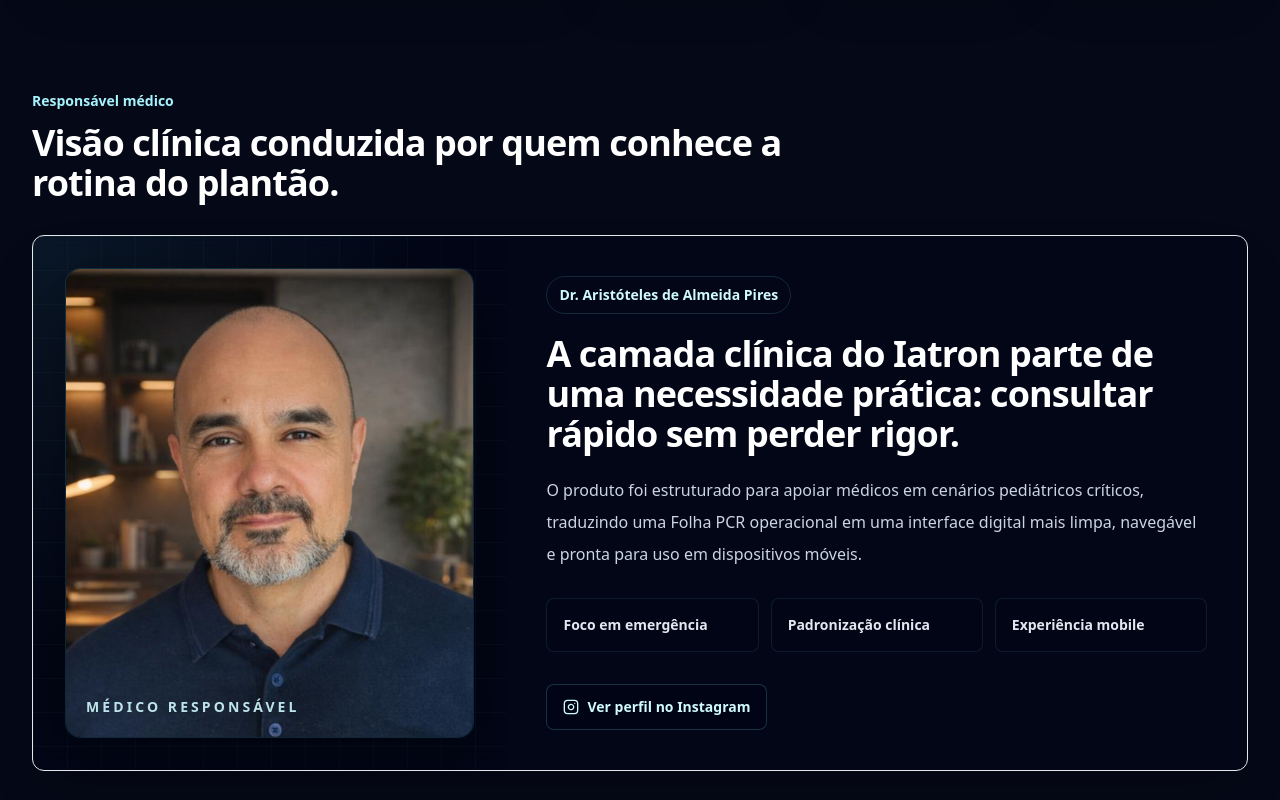
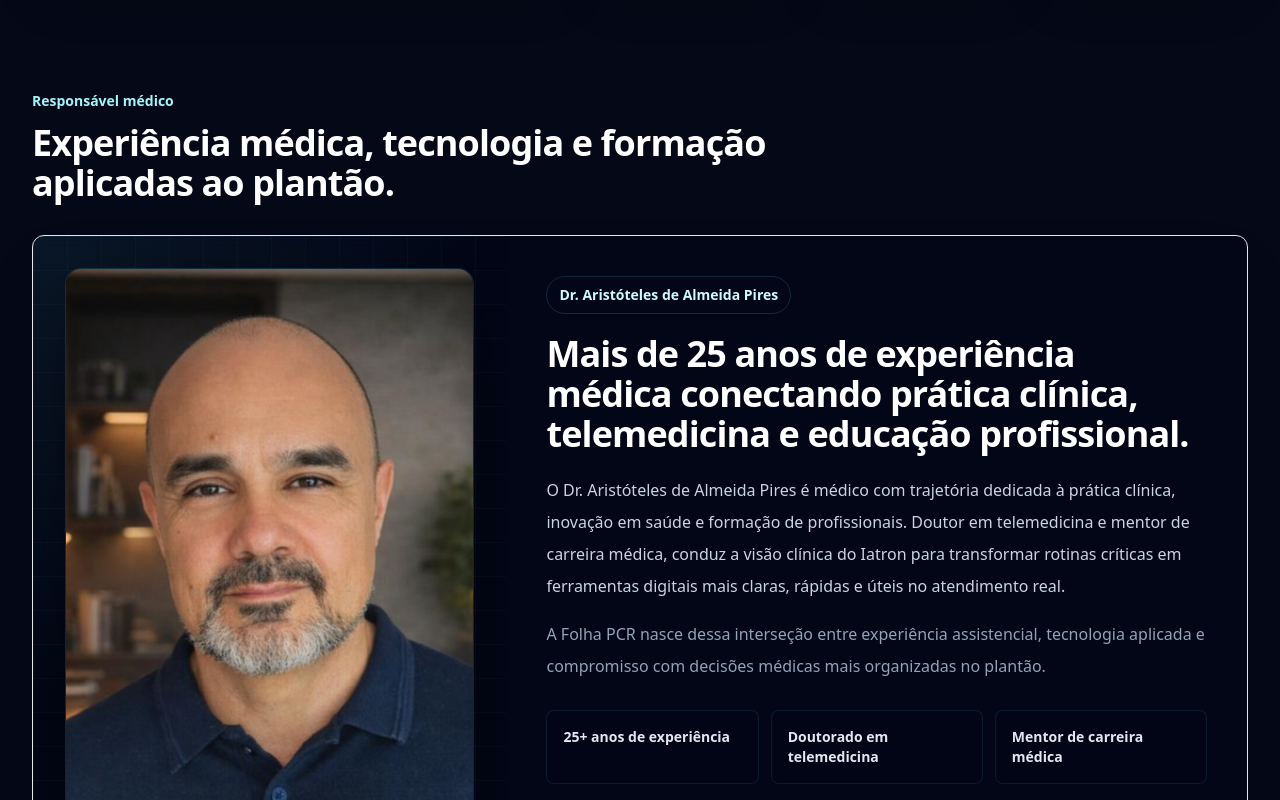
Before and after one commit to g4trader/iatron_calculator, a Next.js app in the folder frontend/: page / in a window 1280 px wide. Shown: the part 1260-2060 px from the top of the page. Built offline with nearby package versions, Linux system fonts and the light colour scheme; no server answers.

Commit message:
Update doctor bio on landing

```diff
--- a/frontend/app/page.tsx
+++ b/frontend/app/page.tsx
@@ -135,7 +135,7 @@
         </div>
       </Section>
 
-      <Section eyebrow="Responsável médico" title="Visão clínica conduzida por quem conhece a rotina do plantão.">
+      <Section eyebrow="Responsável médico" title="Experiência médica, tecnologia e formação aplicadas ao plantão.">
         <NeuralCard className="overflow-hidden p-0">
           <div className="grid gap-0 lg:grid-cols-[0.78fr_1.22fr]">
             <div className="relative min-h-[360px] overflow-hidden bg-[radial-gradient(circle_at_50%_24%,rgba(103,232,249,0.2),transparent_18rem),#07111F]">
@@ -159,13 +159,16 @@
                 Dr. Aristóteles de Almeida Pires
               </div>
               <h3 className="text-3xl font-black tracking-tight text-white sm:text-4xl">
-                A camada clínica do Iatron parte de uma necessidade prática: consultar rápido sem perder rigor.
+                Mais de 25 anos de experiência médica conectando prática clínica, telemedicina e educação profissional.
               </h3>
               <p className="mt-5 max-w-3xl text-base leading-8 text-slate-300">
-                O produto foi estruturado para apoiar médicos em cenários pediátricos críticos, traduzindo uma Folha PCR operacional em uma interface digital mais limpa, navegável e pronta para uso em dispositivos móveis.
+                O Dr. Aristóteles de Almeida Pires é médico com trajetória dedicada à prática clínica, inovação em saúde e formação de profissionais. Doutor em telemedicina e mentor de carreira médica, conduz a visão clínica do Iatron para transformar rotinas críticas em ferramentas digitais mais claras, rápidas e úteis no atendimento real.
+              </p>
+              <p className="mt-4 max-w-3xl text-base leading-8 text-slate-400">
+                A Folha PCR nasce dessa interseção entre experiência assistencial, tecnologia aplicada e compromisso com decisões médicas mais organizadas no plantão.
               </p>
               <div className="mt-7 grid gap-3 sm:grid-cols-3">
-                {["Foco em emergência", "Padronização clínica", "Experiência mobile"].map((item) => (
+                {["25+ anos de experiência", "Doutorado em telemedicina", "Mentor de carreira médica"].map((item) => (
                   <div key={item} className="rounded-lg border border-cyan-300/10 bg-slate-950/55 p-4 text-sm font-bold text-slate-200">
                     {item}
                   </div>
```
